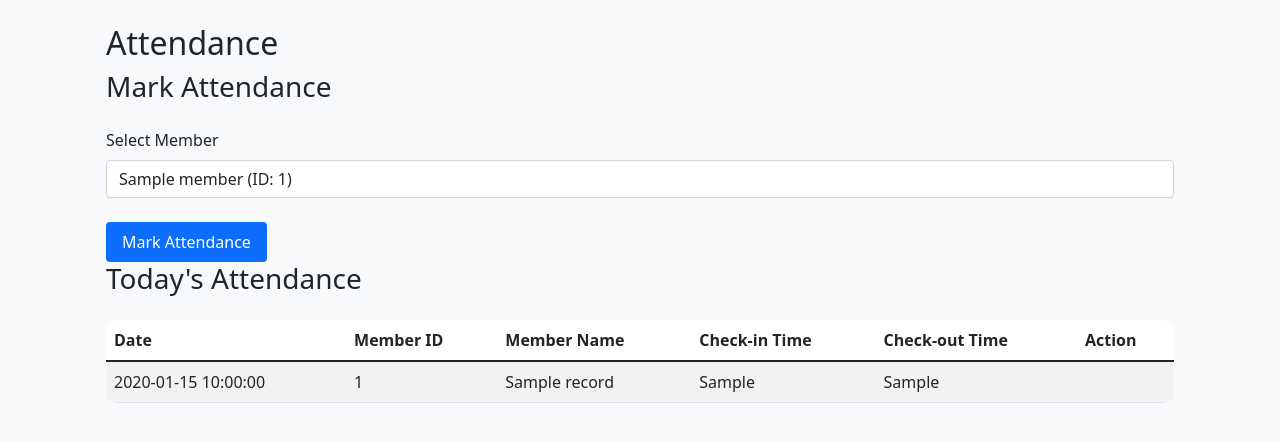
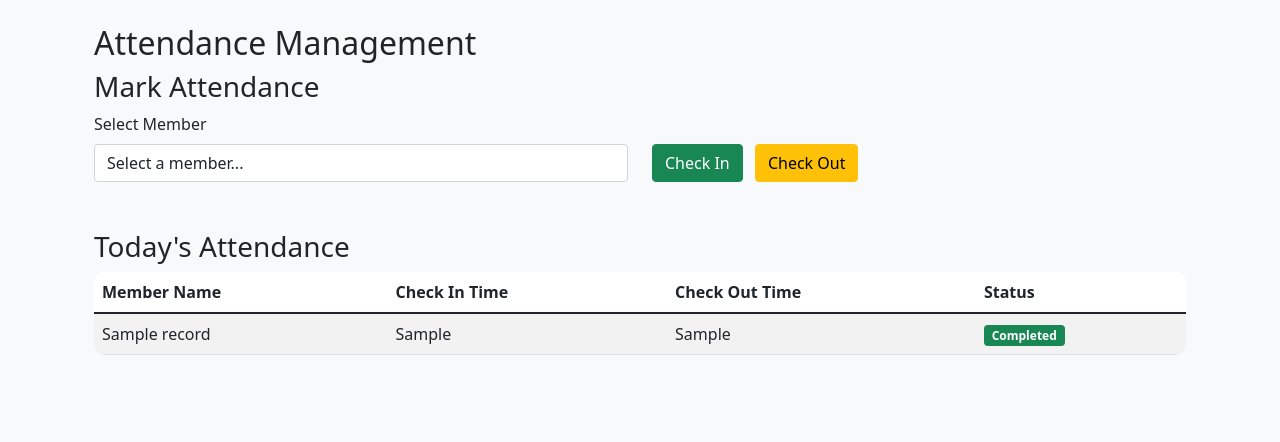
Before and after one commit to danishjavedcodes/gym_management, a Flask app: template templates/attendance.html in a window 1280 px wide. Shown: the top 442 px of the page. Run offline with Flask 3, Linux system fonts and the light colour scheme; the template is opened without the code that fills it: most values are stand-ins (such as "Sample title", 1, 10 or a date in 2020).

Commit message:
added checkout

```diff
--- a/app.py
+++ b/app.py
@@ -257,11 +257,8 @@ def mark_attendance():
         attendance_df = pd.read_excel('data/attendance.xlsx')
         members_df = pd.read_excel('data/members.xlsx')
 
-        # Ensure check_out column exists
-        if 'check_out' not in attendance_df.columns:
-            attendance_df['check_out'] = None
-
         member_id = request.form.get('member_id')
+        action = request.form.get('action')
         member_query = members_df[members_df['id'].astype(str) == str(member_id)]
 
         if member_query.empty:
@@ -272,34 +269,37 @@ def mark_attendance():
         today = datetime.now().strftime('%Y-%m-%d')
         current_time = datetime.now().strftime('%H:%M:%S')
 
-        # Check if member has already checked in today
         today_attendance = attendance_df[
             (attendance_df['date'] == today) &
             (attendance_df['member_id'].astype(str) == str(member_id))
         ]
 
-        if today_attendance.empty:
-            # Check in
-            new_attendance = {
-                'date': today,
-                'member_id': str(member_id),
-                'member_name': member['name'],
-                'check_in': current_time,
-                'check_out': None
-            }
-            attendance_df = pd.concat([attendance_df, pd.DataFrame([new_attendance])], ignore_index=True)
-            flash('Check-in recorded successfully')
-        else:
-            # Check out
-            if pd.isna(today_attendance.iloc[0]['check_out']):
+        if action == 'check_in':
+            if not today_attendance.empty:
+                flash('Member has already checked in today')
+            else:
+                new_attendance = {
+                    'date': today,
+                    'member_id': str(member_id),
+                    'member_name': member['name'],
+                    'check_in': current_time,
+                    'check_out': None
+                }
+                attendance_df = pd.concat([attendance_df, pd.DataFrame([new_attendance])], ignore_index=True)
+                flash('Check-in recorded successfully')
+
+        elif action == 'check_out':
+            if today_attendance.empty:
+                flash('Member has not checked in today')
+            elif not pd.isna(today_attendance.iloc[0]['check_out']):
+                flash('Member has already checked out today')
+            else:
                 attendance_df.loc[
                     (attendance_df['date'] == today) &
                     (attendance_df['member_id'].astype(str) == str(member_id)),
                     'check_out'
                 ] = current_time
                 flash('Check-out recorded successfully')
-            else:
-                flash('Member has already completed attendance for today')
 
         attendance_df.to_excel('data/attendance.xlsx', index=False)
     except Exception as e:
--- a/templates/attendance.html
+++ b/templates/attendance.html
@@ -1,52 +1,59 @@
 {% extends "base.html" %}
 
 {% block content %}
-<div class="container mx-auto px-4 py-8">
-    <h2 class="text-2xl font-bold mb-6">Attendance</h2>
+<div class="container">
+    <h2>Attendance Management</h2>
 
-    <div class="mb-8">
-        <h3 class="text-xl font-semibold mb-4">Mark Attendance</h3>
-        <form action="{{ url_for('mark_attendance') }}" method="POST" class="max-w-md">
-            <div class="mb-4">
-                <label class="block text-gray-700 text-sm font-bold mb-2">Select Member</label>
-                <select name="member_id" class="form-control" required>
+    <div class="row mb-4">
+        <div class="col">
+            <h3>Mark Attendance</h3>
+            <form action="{{ url_for('mark_attendance') }}" method="POST" class="mb-4">
+                <div class="row align-items-end">
+                    <div class="col-md-6">
+                        <label for="member_id" class="form-label">Select Member</label>
+                        <select class="form-control" id="member_id" name="member_id" required>
+                            <option value="">Select a member...</option>
                             {% for member in members %}
-                    <option value="{{ member.id }}">{{ member.name }} (ID: {{ member.id }})</option>
+                            <option value="{{ member.id }}">{{ member.name }}</option>
                             {% endfor %}
                         </select>
                     </div>
-            <button type="submit" class="btn btn-primary">Mark Attendance</button>
+                    <div class="col-md-6">
+                        <input type="hidden" name="action" id="attendance_action" value="">
+                        <button type="submit" class="btn btn-success me-2" onclick="document.getElementById('attendance_action').value='check_in'">
+                            Check In
+                        </button>
+                        <button type="submit" class="btn btn-warning" onclick="document.getElementById('attendance_action').value='check_out'">
+                            Check Out
+                        </button>
+                    </div>
+                </div>
             </form>
         </div>
+    </div>
 
-    <div>
-        <h3 class="text-xl font-semibold mb-4">Today's Attendance</h3>
     <div class="table-responsive">
+        <h3>Today's Attendance</h3>
         <table class="table table-striped">
             <thead>
                 <tr>
-                        <th>Date</th>
-                        <th>Member ID</th>
                     <th>Member Name</th>
-                        <th>Check-in Time</th>
-                        <th>Check-out Time</th>
-                        <th>Action</th>
+                    <th>Check In Time</th>
+                    <th>Check Out Time</th>
+                    <th>Status</th>
                 </tr>
             </thead>
             <tbody>
                 {% for record in attendance %}
                 <tr>
-                        <td>{{ record.date }}</td>
-                        <td>{{ record.member_id }}</td>
                     <td>{{ record.member_name }}</td>
                     <td>{{ record.check_in }}</td>
                     <td>{{ record.check_out if record.check_out else 'Not checked out' }}</td>
                     <td>
-                            {% if not record.check_out %}
-                            <form action="{{ url_for('mark_attendance') }}" method="POST" class="d-inline">
-                                <input type="hidden" name="member_id" value="{{ record.member_id }}">
-                                <button type="submit" class="btn btn-warning btn-sm">Check Out</button>
-                            </form>
+                        {% if record.check_out %}
+                        <span class="badge bg-success">Completed</span>
+                        {% else %}
+                        <span class="badge bg-warning">In Progress</span>
                         {% endif %}
                     </td>
                 </tr>
@@ -55,5 +62,4 @@
         </table>
     </div>
 </div>
-</div>
 {% endblock %}
```
Also changed, not shown: 1 other file. Lines whose indentation alone changed are shown as unchanged.
